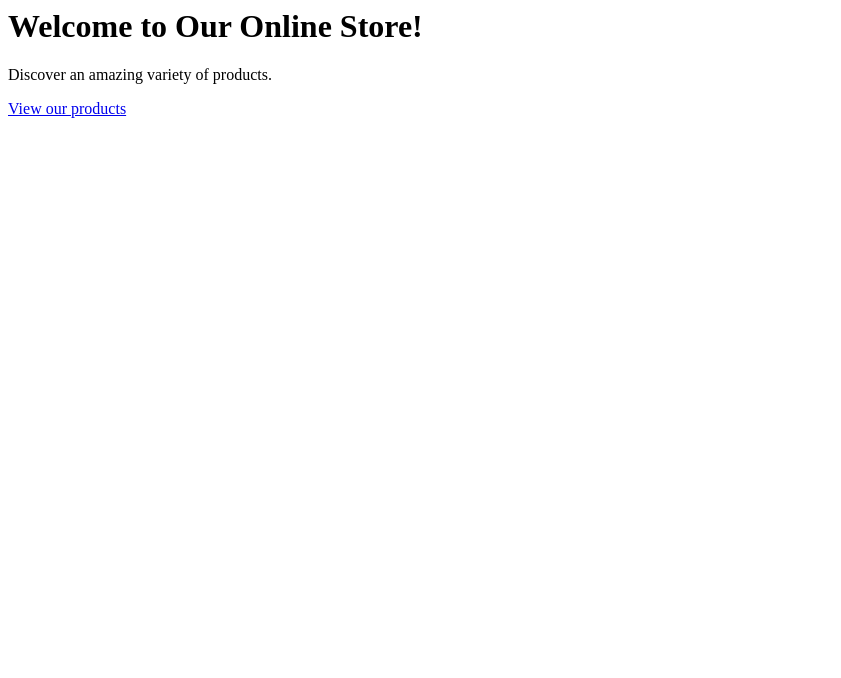
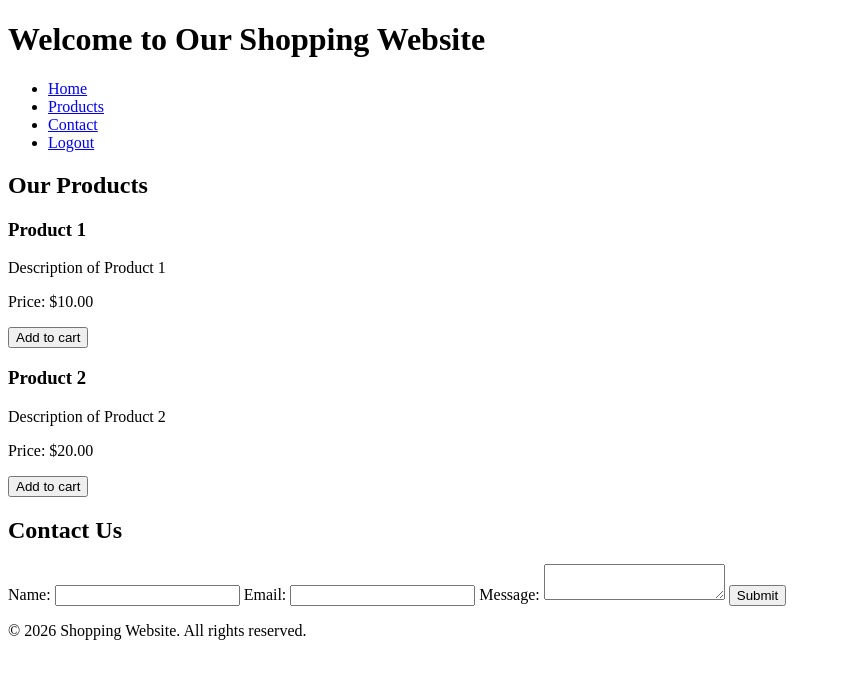
Before and after one commit to sSsGroup17/testweb, a plain HTML site: page store.html in a window 1280 px wide. Shown: the whole page, without its empty margins (0-841 px from the left). Drawn offline with Linux system fonts and the light colour scheme.

Commit message:
Update store.html with full shopping website content

```diff
--- a/store.html
+++ b/store.html
@@ -1,10 +1,60 @@
-<html>
+<!DOCTYPE html>
+<html lang="en">
 <head>
-    <title>Online Shopping Store</title>
+    <meta charset="UTF-8">
+    <meta name="viewport" content="width=device-width, initial-scale=1.0">
+    <link rel="stylesheet" href="styles.css">
+    <title>Shopping Website</title>
 </head>
 <body>
-    <h1>Welcome to Our Online Store!</h1>
-    <p>Discover an amazing variety of products.</p>
-    <p><a href="products.html">View our products</a></p>
+    <header>
+        <h1>Welcome to Our Shopping Website</h1>
+        <nav>
+            <ul>
+                <li><a href="#">Home</a></li>
+                <li><a href="#">Products</a></li>
+                <li><a href="#">Contact</a></li>
+                <li><a href="#">Logout</a></li>
+            </ul>
+        </nav>
+    </header>
+
+    <main>
+        <section id="products">
+            <h2>Our Products</h2>
+            <div class="product">
+                <h3>Product 1</h3>
+                <p>Description of Product 1</p>
+                <p>Price: $10.00</p>
+                <button>Add to cart</button>
+            </div>
+            <div class="product">
+                <h3>Product 2</h3>
+                <p>Description of Product 2</p>
+                <p>Price: $20.00</p>
+                <button>Add to cart</button>
+            </div>
+            <!-- More products can be added here -->
+        </section>
+
+        <section id="contact">
+            <h2>Contact Us</h2>
+            <form>
+                <label for="name">Name:</label>
+                <input type="text" id="name" name="name" required>
+                <label for="email">Email:</label>
+                <input type="email" id="email" name="email" required>
+                <label for="message">Message:</label>
+                <textarea id="message" name="message" required></textarea>
+                <button type="submit">Submit</button>
+            </form>
+        </section>
+    </main>
+
+    <footer>
+        <p>&copy; 2026 Shopping Website. All rights reserved.</p>
+    </footer>
+
+    <script src="script.js"></script>
 </body>
 </html>
```
